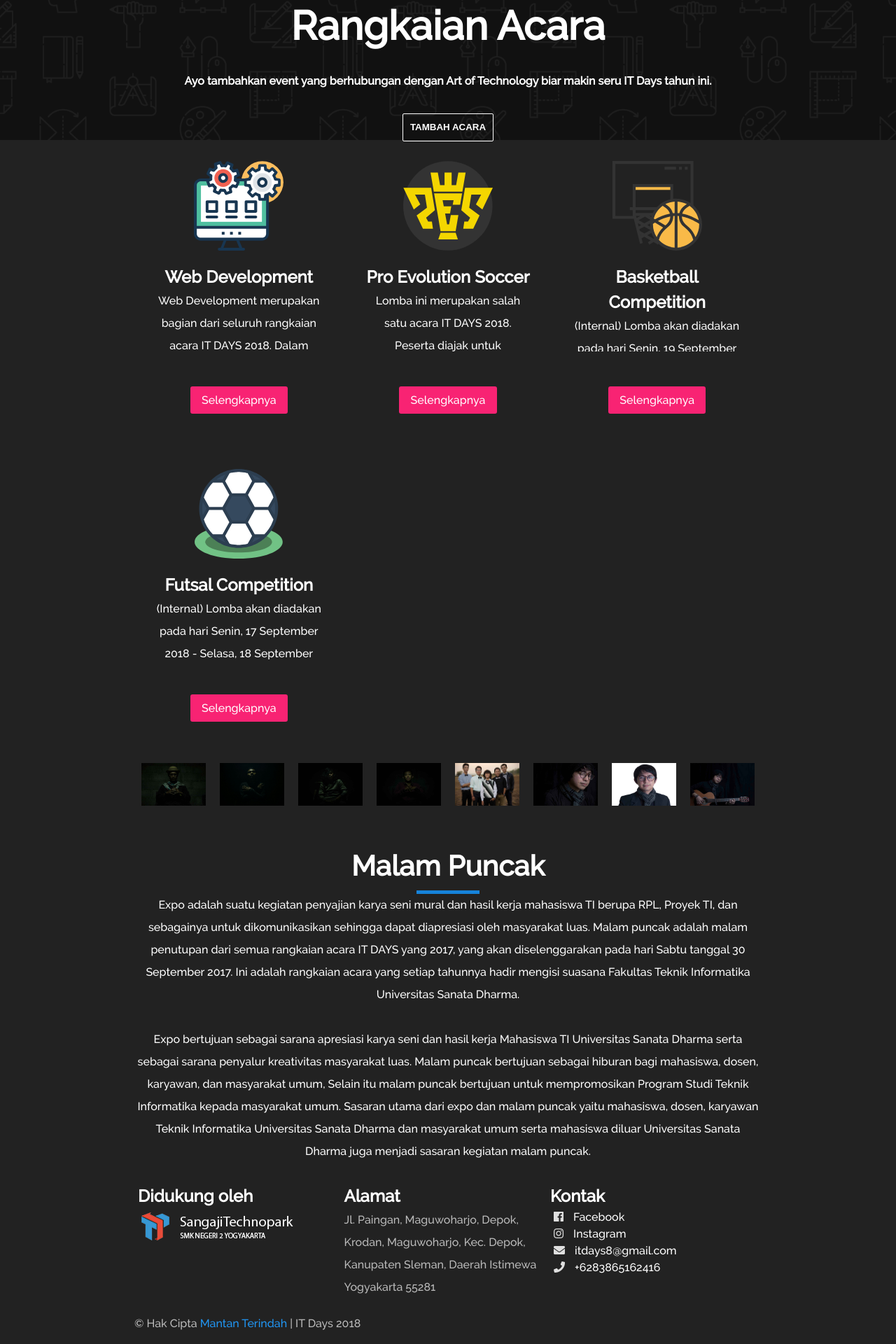
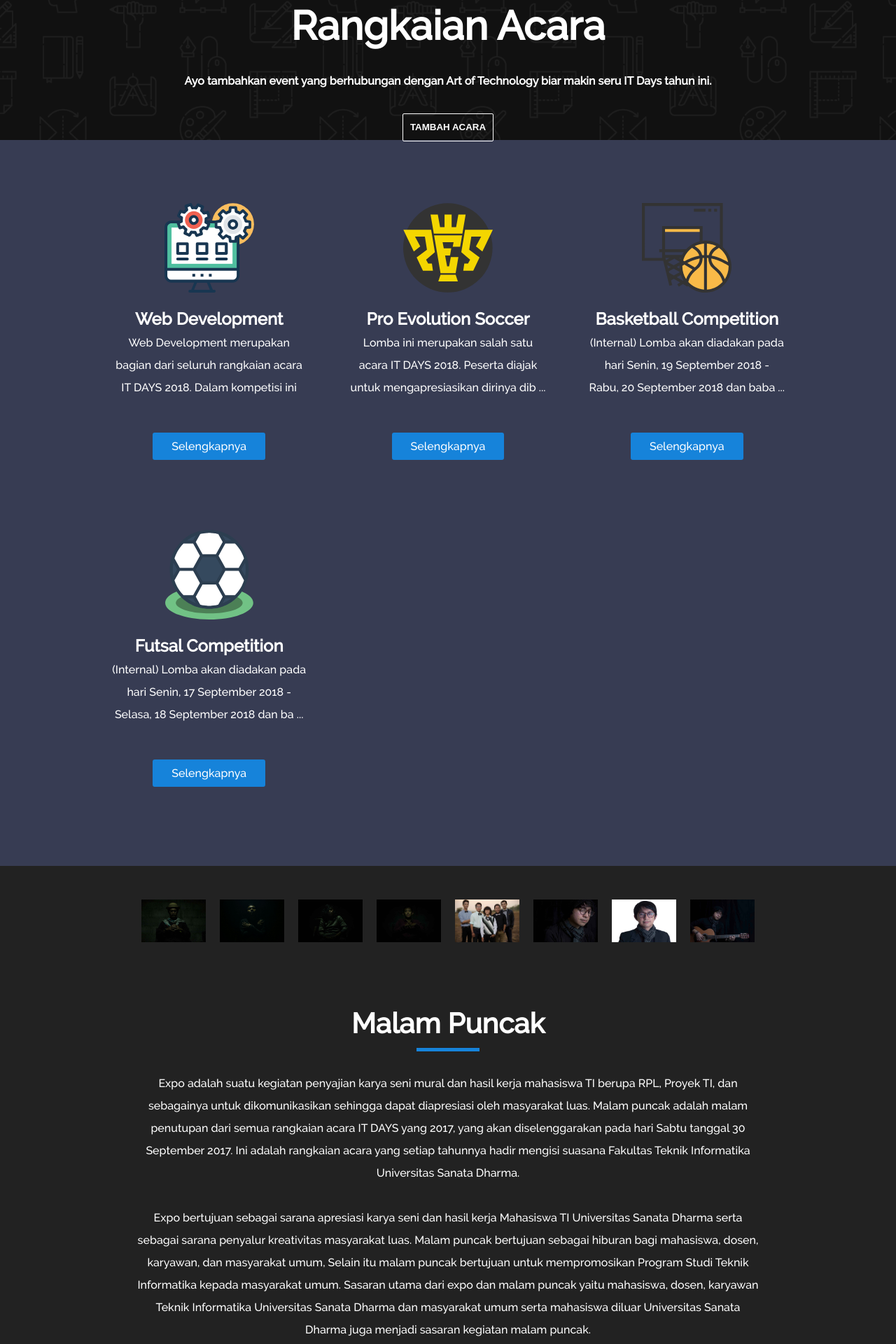
Before and after one commit to swengkie88/itdays, a PHP site: page /acara.php in a window 1280 px wide. Shown: the part 410-2330 px from the top of the page at 70% size. Run offline with PHP 8.4, Linux system fonts and the light colour scheme; some libraries are stand-ins or nearby versions.

Commit message:
Add files via upload

```diff
--- a/assets/css/main.css
+++ b/assets/css/main.css
@@ -161,7 +169,7 @@ header .navbar li, header .navbar li a{
     display: none;
 }
 footer{
-    background:  #222222;
+    background:  #212121;
     position:  relative;
     height: auto;
     padding: 20px 0px;
@@ -187,7 +195,8 @@ footer{
 	padding: 0 0 0 25px;
 } */
 .kolom3 ul li{
-	padding: 0 0 0 5px;
+    padding: 0 0 0 5px;
+    margin-bottom: 10px;
 }
 .kolom3 ul li a i{
     margin-right: 10px;
@@ -433,11 +442,20 @@ section:hover h1{
     }
 
 }
+
+#wrapperAcara{
+    width: 80%;
+    position: relative;
+    min-height: 887px;
+    padding: 50px 0 100px 0;
+}
 .body-lomba {
     text-align: center;
-    height: 400px;
+    min-height: 400px;
     position: relative;
     transition: 500ms;
+    padding: 10px 0;
+    box-sizing: border-box;
 }
 .body-lomba:hover{
     box-shadow: 0 5px 30px rgba(0, 0, 0, .48);
@@ -454,7 +472,7 @@ section:hover h1{
     padding: 20px;
     box-sizing: border-box;
     line-height: 1.5;
-    height: 36%;
+    height: 150px;
     text-overflow: ellipsis;
     overflow: hidden;
     margin-bottom: 10px;
@@ -462,7 +480,7 @@ section:hover h1{
 .more-btn{
 	padding: 10px;
 	box-sizing: border-box;
-	background-color: #f82373;
+	background-color: #1683da;
 	text-align: center;
 	cursor: pointer;
 	color: white;
@@ -685,6 +730,11 @@ input[type="submit"]:hover{
 	right: 20px;
 	top: 20px;
 	font-weight: bolder;
+}
+
+#wrapperPuncak{
+    margin-top: 30px;
+    margin-bottom: 100px;
 }
 
 /* Stop rangkaian acara styling */
```
Also changed, not shown: other parts of assets/css/main.css (+67 -20 lines).
